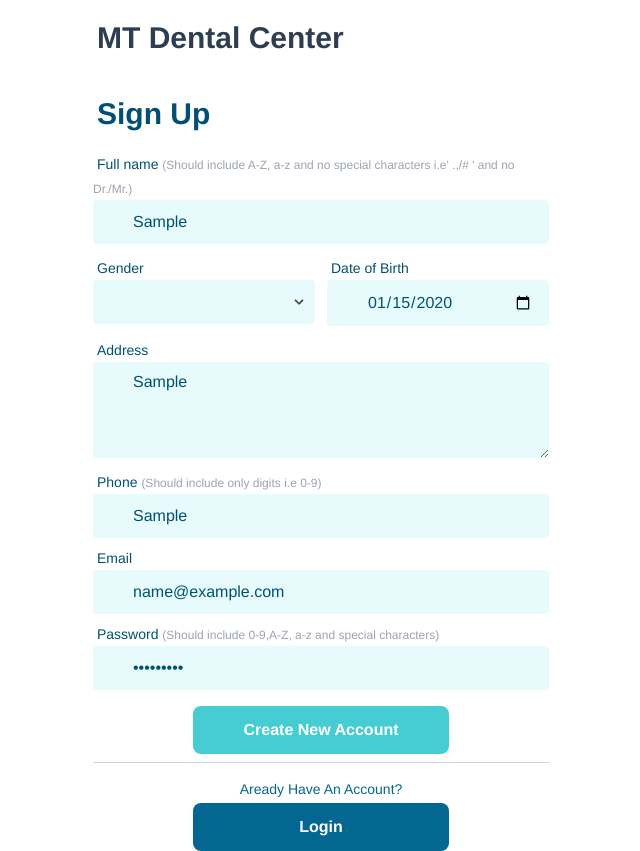
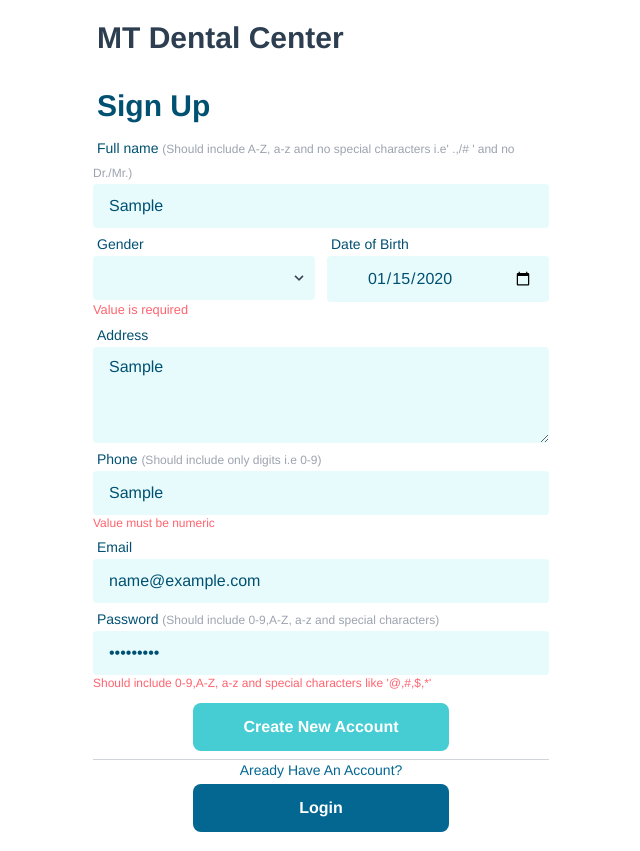
Before and after one commit to SayeedSanjana/denis-vue-js, a Vue app: page /register in a window 1280 px wide. Both pictures are taken after typing "Sample", "2020-01-15", "Sample", "Sample", "name@example.com", "Sample123" into the empty fields and a click on the button "Create New Account". Shown: the whole page, without its empty margins (319-959 px from the left). Built offline with nearby package versions, Linux system fonts and the light colour scheme; no server answers.

Commit message:
validation given

```diff
--- a/src/components/PatientAppointment.vue
+++ b/src/components/PatientAppointment.vue
@@ -19,8 +19,6 @@
                     class="ml-1 text-regal-lightblue">{{pat.date}}</span> </h1>
                 <h1 class="flex justify-start text-xs text-regal-teal font-semibold  ">Time: <span
                     class="ml-1 text-regal-lightblue">{{pat.startTime}}-{{pat.endTime}}</span> </h1>
-
-
               </div>
               <div class="mr-3">
                 <h1 class="text-xs font-semibold mb-2 mt-2" :class="['text-regal-examined', (pat.status === 'Scheduled' ? 'text-regal-scheduled' : 'text-regal-examined'), (pat.status === 'Cancelled'  ? 'text-regal-cancelled' : 'text-regal-examined')]">{{pat.status}}</h1>
--- a/src/views/Authentication/Login.vue
+++ b/src/views/Authentication/Login.vue
@@ -26,7 +26,7 @@
                                             <div
                                                 class="w-10 z-10 pl-1 text-center pointer-events-none flex items-center justify-center">
                                                 <i class="mdi mdi-account-outline text-gray-400 text-lg"></i></div>
-                                            <input v-model.trim="formData.email" type="email"
+                                            <input v-model.trim="formData.email" type="email" @keypress="validate"
                                                 class="w-full h-12 -ml-10 pl-10 pr-3 py-2 rounded outline-none text-regal-teal"
                                                 style="background:#E7FBFC">
                                         </div>
@@ -43,7 +43,7 @@
                                             <div
                                                 class="w-10 z-10 pl-1 text-center pointer-events-none flex items-center justify-center">
                                                 <i class="mdi mdi-account-outline text-gray-400 text-lg"></i></div>
-                                            <input v-model="formData.password" type="password"
+                                            <input v-model="formData.password" type="password" @keypress="validate"
                                                 class="w-full h-12 -ml-10 pl-10 pr-3 py-2 rounded outline-none text-regal-teal"
                                                 style="background:#E7FBFC">
                                         </div>
@@ -95,36 +95,37 @@
 
 <script>
     import axios from 'axios';
+    import useValidate from '@vuelidate/core';
+    import {required,minLength,email} from '@vuelidate/validators';
     export default {
+
         data() {
             return {
+                v$:useValidate(),
                 err: '',
                 formData: {
-
                 email: '',
                 password: '',
                 },
-                strPassword: '',
-                strEmail: '',
-                formIsValid: true
-
+            }
+        },
+     validations(){
+     //const pattern =helpers.regex(/^(?=.*[a-z])(?=.*[A-Z])(?=.*\d)(?=.*[@$!%*?&])[A-Za-z\d@$!%*?&]{8,}$/);
+     return{
+      formData:{
+      email:{required,email},
+      password:{required,minLength: minLength(8)},
+      }
      }
     },
         methods: {
+            onChange(){
+              this.v$.$validate()
+            },
             //Login Form
             async submitForm() {
-                this.formIsValid = true;
-
-                if (this.formData.email === '') {
-                    this.strPassword = '',
-                        this.strEmail = 'Email cannot be blank';
-                } else if (this.formData.password === '') {
-                    this.strEmail = '',
-                        this.strPassword = 'Password cannot be blank';
-                } else if (this.formData.password.length < 8) {
-                    this.strEmail = '',
-                        this.strPassword = 'Password should be atleast 8 characters'
-                } else {
+            this.v$.$validate()
+            if (!this.v$.$error) {
                 await axios.post('users/login', this.formData, )
                 .then((response) => {
                 if (response.data.token) {
@@ -136,12 +137,11 @@
                 this.err = "Invalid Information"
                 console.log(error)
             })
+
+            }
+
                 }
             },
-
-
-
-        }
     }
 </script>
 
--- a/src/views/Authentication/Register.vue
+++ b/src/views/Authentication/Register.vue
@@ -2,123 +2,117 @@
   <div class="bg-regal-bg">
 
 
-    <section class="flex flex-col md:flex-row h-screen ">
+    <section class="flex flex-col md:flex-row h-screen">
 
       <!-- Body Starts -->
       <div class=" bg-white  2xl:mt-12 2xl:mb-12 w-full 2xl:mx-52 flex px-10 md:px-0 ">
         <div class=" md:max-w-md  md:mx-auto  md:w-1/2 w-full flex  ">
           <div class="w-full mt-5 ">
-            <h1 class="text-xl md:text-3xl font-bold leading-tight  text-left mb-10" style="color:#005072 font-mono">MT
-              Dental Center</h1>
-            <h1 class="text-xl md:text-3xl font-bold leading-tight mt-2 text-left mb-5" style="color:#005072">Sign Up
+            <h1 class="text-xl md:text-3xl font-bold leading-tight  text-left mb-8" style="color:#005072 font-mono">MT Dental Center</h1>
+            <h1 class="text-xl md:text-3xl font-bold leading-tight mt-2 text-left mb-3" style="color:#005072">Sign Up
             </h1>
 
                <!-- Register form starts -->
             <form action="" @submit.prevent="signupForm">
-              <div>
+
+              <!-- Input name starts -->
                 <div class="flex 2xl:-mr-12 -mx-1">
-                  <div class="w-full  mb-3 text-left ">
+                  <div class="w-full  mb-1 text-left ">
                     <label for="" class="text-sm font-medium px-1 text-regal-teal">Full name <span class="text-xs text-gray-400 font-medium">(Should include A-Z, a-z and no special characters i.e' .,/# ' and no Dr./Mr.)</span> </label>
                     <div class="flex">
                       <div class="w-10 z-10 pl-1 text-center pointer-events-none flex items-center justify-center">
                         <i class="mdi mdi-account-outline text-gray-400 text-lg"></i>
                       </div>
-                      <input v-model.trim="formData.name" type="text"
-                        class="w-full -ml-10 h-11 pl-10 rounded outline-none text-regal-teal"
+                      <input v-model.trim="formData.name" type="text" @keypress="onChange('name')"
+                        class="w-full -ml-10 h-11 pl-4 rounded outline-none text-regal-teal"
                         style="background:#E7FBFC">
                     </div>
-                    <small class="text-regal-red mb-2">{{this.strName}}</small>
+                    <small class="text-regal-red  flex justify-start text-xs" v-if="v$.formData.name.$error">{{v$.formData.name.$errors[0].$message}}</small>
                   </div>
                 </div>
+                 <!-- Input name starts -->
+
+                <!-- Input gender starts -->
                 <div class="flex 2xl:-mr-12 -mx-1">
-
-                  <div class="w-1/2 mr-3 mb-3 text-left">
-                    <label for="" class="text-sm font-medium px-1  text-regal-teal">Gender</label>
+                  <div class="w-1/2 mr-3 mb-1 text-left">
+                    <label for="" class="text-sm font-medium px-1 text-regal-teal">Gender</label>
                     <div class="relative">
-                      <select
-                        class="block appearance-none w-full  text-gray-700 py-3 px-4 pr-8 rounded leading-tight focus:outline-none focus:bg-white"
-                        style="background:#E7FBFC" id="gender" v-model="formData.gender">
+                      <select class="block appearance-none w-full  text-gray-700 py-3 px-4 pr-8 rounded leading-tight focus:outline-none focus:bg-white" style="background:#E7FBFC" id="gender" v-model="formData.gender">
                         <option>Male</option>
                         <option>Female</option>
-
                         <option>Others</option>
                       </select>
                       <div class="pointer-events-none absolute inset-y-0 right-0 flex items-center px-2 text-gray-700">
                         <svg class="fill-current h-4 w-4" xmlns="http://www.w3.org/2000/svg" viewBox="0 0 20 20">
-                          <path d="M9.293 12.95l.707.707L15.657 8l-1.414-1.414L10 10.828 5.757 6.586 4.343 8z" /></svg>
+                        <path d="M9.293 12.95l.707.707L15.657 8l-1.414-1.414L10 10.828 5.757 6.586 4.343 8z" /></svg>
                       </div>
                     </div>
-                    <small class="text-regal-red mb-2">{{this.strGender}}</small>
+                    <small class="text-regal-red flex justify-start" v-if="v$.formData.gender.$error">{{v$.formData.gender.$errors[0].$message}}</small>
                   </div>
-                  <div class="w-1/2  mb-3 text-left">
-                    <label for="" class="text-sm font-medium px-1  text-regal-teal">Date of Birth</label>
+                  <div class="w-1/2  mb-1 text-left">
+                    <label for="" class="text-sm font-medium px-1 text-regal-teal">Date of Birth</label>
                     <div class="">
-                      <div class="w-10 z-10 pl-1 text-center pointer-events-none flex items-center justify-center"><i
-                          class="mdi mdi-account-outline text-gray-400 text-lg"></i></div>
-                      <input
-                        class="appearance-none block w-full rounded py-3 px-4 leading-tight focus:outline-none  pl-10 text-regal-teal"
-                        style="background:#E7FBFC" id="date" type="date" placeholder="" v-model="formData.dob">
+                      <div class="w-10 z-10 pl-1 text-center pointer-events-none flex items-center justify-center"><i class="mdi mdi-account-outline text-gray-400 text-lg"></i></div>
+                      <input class="appearance-none block w-full rounded py-3 px-4 leading-tight focus:outline-none  pl-10 text-regal-teal" style="background:#E7FBFC" id="date" type="date" placeholder="" v-model="formData.dob">
                     </div>
-                    <small class="text-regal-red mb-2">{{this.strDob}}</small>
+                   <small class="text-regal-red flex justify-start text-xs" v-if="v$.formData.dob.$error">{{v$.formData.dob.$errors[0].$message}}</small>
                   </div>
                 </div>
+                <!-- Input gender end-->
+
+                <!-- Input address starts -->
                 <div class="flex 2xl:-mr-12 -mx-1">
-                  <div class="w-full mb-3 text-left">
-                    <label for="" class="text-sm font-medium px-1  text-regal-teal">Address</label>
+                  <div class="w-full mb-1 text-left">
+                    <label for="" class="text-sm font-medium px-1 text-regal-teal">Address</label>
                     <div class="flex ">
-                      <div class="w-10 z-10 pl-1 text-center pointer-events-none flex items-center justify-center"><i
-                          class="mdi mdi-account-outline text-gray-400 text-lg"></i></div>
-                      <textarea v-model.trim="formData.address" type="text"
-                        class="w-full -ml-10 pl-10 pr-3 py-2 text-regal-teal   rounded h-24 outline-none "
-                        style="background:#E7FBFC"></textarea>
+                      <div class="w-10 z-10 pl-1 text-center pointer-events-none flex items-center justify-center"><i class="mdi mdi-account-outline text-gray-400 text-lg"></i></div>
+                      <textarea v-model.trim="formData.address" type="text" class="w-full -ml-10 pl-4 pr-3 py-2 text-regal-teal rounded h-24 outline-none " style="background:#E7FBFC"></textarea>
                     </div>
-                    <small class="text-regal-red mb-2">{{this.strAddress}}</small>
-                  </div>
-
-                </div>
-                <div class="flex 2xl:-mr-12 -mx-1">
-                  <div class="w-full  mb-2 text-left">
-                    <label for="" class="text-sm font-medium px-1  text-regal-teal">Phone <span
-                        class="text-xs text-gray-400 font-medium">(Should include only digits i.e 0-9)</span></label>
-                    <div class="flex">
-                      <div class="w-10 z-10 pl-1 text-center pointer-events-none flex items-center justify-center"><i
-                          class="mdi mdi-account-outline text-gray-400 text-lg"></i></div>
-                      <input v-model.trim="formData.phone" type="text"
-                        class="w-full -ml-10 h-11 py-2 pl-10 rounded outline-none text-regal-teal"
-                        style="background:#E7FBFC">
-                    </div>
-                    <small class="text-regal-red mb-2">{{this.strPhone}}</small>
+                    <small class="text-regal-red flex justify-start text-xs" v-if="v$.formData.address.$error">{{v$.formData.address.$errors[0].$message}}</small>
                   </div>
                 </div>
+                <!-- Input address end -->
+
+                 <!-- Input phone starts -->
                 <div class="flex 2xl:-mr-12 -mx-1">
-                  <div class="w-full  mb-2 text-left">
+                  <div class="w-full  mb-1 text-left">
+                    <label for="" class="text-sm font-medium px-1  text-regal-teal">Phone <span class="text-xs text-gray-400 font-medium">(Should include only digits i.e 0-9)</span></label>
+                    <div class="flex">
+                      <div class="w-10 z-10 pl-1 text-center pointer-events-none flex items-center justify-center"><i class="mdi mdi-account-outline text-gray-400 text-lg"></i></div>
+                      <input v-model.trim="formData.phone" type="text" class="w-full -ml-10 h-11 py-2 pl-4 rounded outline-none text-regal-teal" style="background:#E7FBFC">
+                    </div>
+                  <small class="text-regal-red flex justify-start text-xs" v-if="v$.formData.phone.$error">{{v$.formData.phone.$errors[0].$message}}</small>
+                  </div>
+                </div>
+                <!-- Input phone ends -->
+
+                <!-- Input email starts -->
+                <div class="flex 2xl:-mr-12 -mx-1">
+                  <div class="w-full  mb-1 text-left">
                     <label for="" class="text-sm font-medium px-1  text-regal-teal">Email</label>
                     <div class="flex">
-                      <div class="w-10 z-10 pl-1 text-center pointer-events-none flex items-center justify-center"><i
-                          class="mdi mdi-account-outline text-gray-400 text-lg"></i></div>
-                      <input v-model.trim="formData.email" type="email"
-                        class="w-full -ml-10 h-11 py-2  pl-10 text-regal-teal rounded outline-none"
-                        style="background:#E7FBFC">
+                      <div class="w-10 z-10 pl-1 text-center pointer-events-none flex items-center justify-center"><i class="mdi mdi-account-outline text-gray-400 text-lg"></i></div>
+                      <input v-model.trim="formData.email" type="email" class="w-full -ml-10 h-11 py-2 pl-4 text-regal-teal rounded outline-none" style="background:#E7FBFC">
                     </div>
-                    <small class="text-regal-red mb-2">{{this.strEmail}}</small>
+                    <small class="text-regal-red flex justify-start text-xs" v-if="v$.formData.email.$error">{{v$.formData.email.$errors[0].$message}}</small>
                   </div>
                 </div>
+                <!-- Input email ends -->
+
+                <!-- Input password starts -->
                 <div class="flex 2xl:-mr-12 -mx-1">
-                  <div class="w-full  mb-2 text-left">
-                    <label for="" class="text-sm font-medium px-1  text-regal-teal">Password <span
-                        class="text-xs text-gray-400 font-medium">(Should include 0-9,A-Z, a-z and special
-                        characters)</span></label>
+                  <div class="w-full  mb-1 text-left">
+                    <label for="" class="text-sm font-medium px-1  text-regal-teal">Password <span class="text-xs text-gray-400 font-medium">(Should include 0-9,A-Z, a-z and special characters)</span></label>
                     <div class="flex">
-                      <div class="w-10 z-10 pl-1 text-center pointer-events-none flex items-center justify-center"><i
-                          class="mdi mdi-account-outline text-gray-400 text-lg"></i></div>
-                      <input v-model="formData.password" type="password"
-                        class="w-full -ml-10 h-11 py-2  pl-10 rounded outline-none text-regal-teal"
-                        style="background:#E7FBFC">
+                      <div class="w-10 z-10 pl-1 text-center pointer-events-none flex items-center justify-center"><i class="mdi mdi-account-outline text-gray-400 text-lg"></i></div>
+                      <input v-model="formData.password" type="password" class="w-full -ml-10 h-11 py-2 pl-4 rounded outline-none text-regal-teal" style="background:#E7FBFC">
                     </div>
-                    <small class="text-regal-red mb-2">{{this.strPassword}}</small>
+                    <small class="text-regal-red flex justify-start text-xs" v-if="v$.formData.password.$error">{{v$.formData.password.$errors[0].$message}}</small>
                   </div>
                 </div>
+                <!-- Input password ends -->
 
+                <!-- Button for creating new account -->
                 <div class="flex justify-center -mx-1 border-b border-gray-300 2xl:-mr-12 mt-2">
                   <div class="w-full mb-2">
                     <button class="block w-64 max-w-xs mx-auto text-white rounded-lg  py-3 font-semibold "
@@ -126,10 +120,7 @@
                   </div>
                 </div>
 
-                <p v-if="!formIsValid" class="text-red-500 mb-4 text-center">{{this.str}}</p>
-
-
-
+                <!-- Button for login-->
                 <div class="flex justify-center 2xl:-mr-12 -mx-1">
                   <div class="w-full ">
                     <h3 class="text-sm mb-1" style="color:#036792">Aready Have An Account?</h3>
@@ -138,7 +129,6 @@
                   </div>
                   <!-- <router-link to="/" class="hover:text-indigo-800 text-blue-700" > Sign In Instead </router-link> -->
                 </div>
-              </div>
             </form>
                <!-- Register form  ends -->
 
@@ -167,6 +157,8 @@
 <script>
   import axios from "axios";
   import PinNumber from "../../components/PinNumber.vue";
+  import useValidate from '@vuelidate/core';
+  import {required,minLength,maxLength,numeric,email,helpers} from '@vuelidate/validators';
   export default {
     created() {
       this.getPin()
@@ -176,17 +168,10 @@
     },
     data() {
       return {
+        v$:useValidate(),
         pinObject: {},
         pin: '',
         openModal: false,
-        formIsValid: false,
-        // strEmail: "",
-        // strPassword: "",
-        // strName: "",
-        // strDob: "",
-        // strAddress: "",
-        // strGender: "",
-        // strPhone: "",
         formData: {
           name: '',
           email: '',
@@ -198,94 +183,34 @@
         }
       }
     },
+     validations(){
+     const pattern =helpers.regex(/^(?=.*[a-z])(?=.*[A-Z])(?=.*\d)(?=.*[@$!%*?&])[A-Za-z\d@$!%*?&]{8,}$/);
+     const val1 =(value)=>!value.includes('Dr.');
+     const val2 =(value)=>!value.includes('dr.');
+     const val3 =(value)=>!value.includes('DR.');
+     const nospecial=helpers.regex(/^[A-Za-z]*$/);
+     return{
+      formData:{
+      name:{required,minLength: minLength(3),maxLength:maxLength(255),val1:helpers.withMessage("Don't include Dr. in the name",val1),val2:helpers.withMessage("Don't include Dr. in the name",val2),val3:helpers.withMessage("Don't include Dr. in the name",val3),nospecial:helpers.withMessage("Should include alphabets only and don't add special characters like '@#.,'",nospecial)},
+      email:{required,email},
+      password:{required,minLength: minLength(8),pattern:helpers.withMessage("Should include 0-9,A-Z, a-z and special characters like '@,#,$,*'",pattern)},
+      dob: {required},
+      gender: {required},
+      phone: {required,numeric,minLength: minLength(11),maxLength:maxLength(14)},
+      address: {required},
+      }
+     }
+    },
     methods: {
+      onChange(v){
+        console.log(v)
+        //console.log(this.v$.v)
+      },
       //Sign In
       async signupForm() {
-        this.formData.phone = this.formData.phone.replace(/\s/g, '')
-
-        if (this.formData.name === '') {
-          this.strName = 'Name cannot be blank';
-        } else if (this.formData.name.length < 3 || this.formData.name.length > 255) {
-          this.strDob = '',
-            this.strEmail = '',
-            this.strPassword = '',
-            this.strAddress = '',
-            this.strGender = '',
-            this.strPhone = '',
-            this.strName = 'Minimum length 3 & Maximum length 255 ';
-        } else if (this.formData.gender === '') {
-          this.strDob = '',
-            this.strEmail = '',
-            this.strPassword = '',
-            this.strAddress = '',
-            this.strName = '',
-            this.strPhone = '',
-            this.strGender = 'Gender cannot be blank';
-        } else if (this.formData.dob === '') {
-          this.strName = '',
-            this.strEmail = '',
-            this.strPassword = '',
-            this.strAddress = '',
-            this.strGender = '',
-            this.strPhone = '',
-            this.strDob = 'Date of Birth cannot be blank';
-        } else if (this.formData.address === '') {
-          this.strDob = '',
-            this.strEmail = '',
-            this.strPassword = '',
-            this.strName = '',
-            this.strGender = '',
-            this.strPhone = '',
-            this.strAddress = 'Address cannot be blank';
-        } else if (this.formData.phone === '') {
-          this.strDob = '',
-            this.strEmail = '',
-            this.strPassword = '',
-            this.strAddress = '',
-            this.strGender = '',
-            this.strName = '',
-            this.strPhone = 'Phone cannot be blank';
-        } else if (this.formData.phone.length < 11 || this.formData.phone.length > 14) {
-          this.strDob = '',
-            this.strEmail = '',
-            this.strPassword = '',
-            this.strAddress = '',
-            this.strGender = '',
-            this.strName = '',
-            this.strPhone = 'Minimum length 11 & Maximum length 14';
-        } else if (this.formData.email === '') {
-          this.strDob = '',
-            this.strPhone = '',
-            this.strPassword = '',
-            this.strAddress = '',
-            this.strGender = '',
-            this.strName = '',
-            this.strEmail = 'Email cannot be blank';
-        } else if (this.formData.password === '') {
-          this.strDob = '',
-            this.strEmail = '',
-            this.strPhone = '',
-            this.strAddress = '',
-            this.strGender = '',
-            this.strName = '',
-            this.strPassword = 'Password cannot be blank';
-        } else if (this.formData.password.length < 8) {
-          this.strDob = '',
-            this.strEmail = '',
-            this.strPhone = '',
-            this.strAddress = '',
-            this.strGender = '',
-            this.strName = '',
-            this.strPassword = 'Password should be atleast 8 characters'
-        } else {
-          this.strDob = '',
-            this.strEmail = '',
-            this.strPhone = '',
-            this.strAddress = '',
-            this.strGender = '',
-            this.strName = '',
-            this.strPassword = "",
-            this.str = ""
+        this.formData.phone = this.formData.phone.replace(/\s/g,'')
+        this.v$.$validate()
+         if (!this.v$.$error) {
           this.openModal = true
         }
       },
@@ -294,12 +219,10 @@
       async getPin() {
         await axios.get('pin/search')
           .then((response) => {
-
             this.pinObject = response.data['result'];
             this.pinObject.forEach((p) => {
               this.pin = p.pin;
             });
-
           })
           .catch((error) => {
             console.log(error)
```
Also changed, not shown: src/components/PinNumber.vue (+6 -6 lines). Lines whose indentation alone changed are shown as unchanged.
